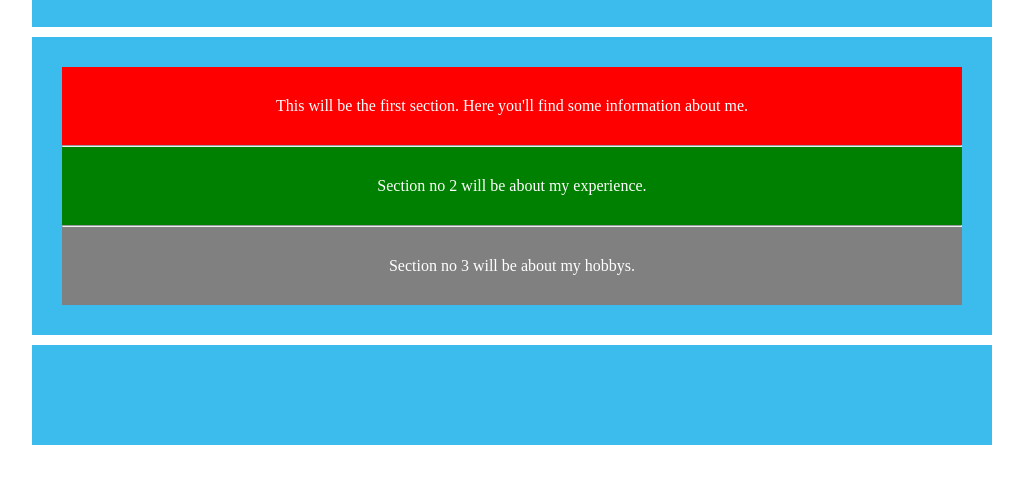
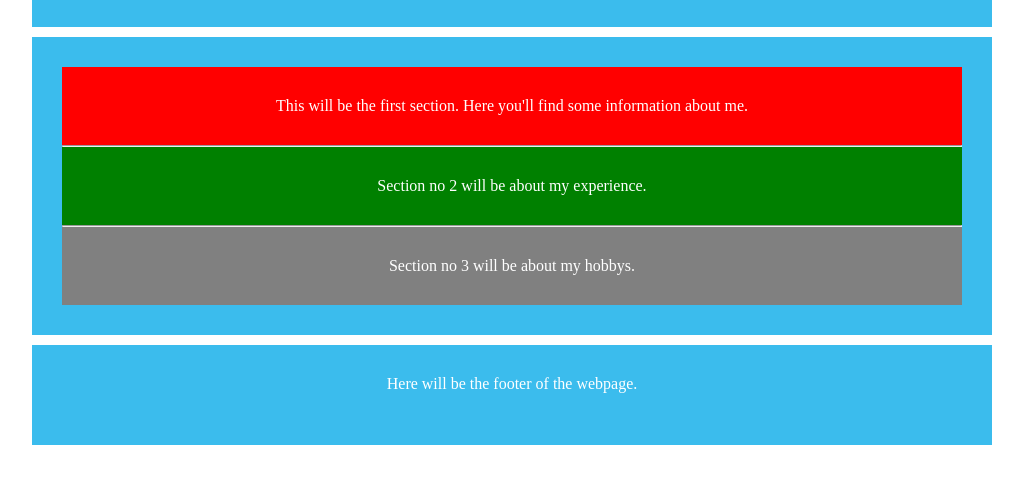
Before and after one commit to mazurmichallogaud/mazurmichallogaud.github.io, a plain HTML site: page index.html in a window 1280 px wide. Shown: the part 186-670 px from the top of the page, without its empty margins (128-1151 px from the left). Drawn offline with Linux system fonts and the light colour scheme.

Commit message:
ready to review @henrykkrzyszczak

```diff
--- a/index.html
+++ b/index.html
@@ -137,6 +137,7 @@
         <div class="section-three">Section no 3 will be about my hobbys.</div>
     </main>
     <footer>
+        <p>Here will be the footer of the webpage.</p>
         <div class="briefing">
             <h2 class="text-for-briefing"></h2>
             <a href="" class="text-btn-for-briefing"></a>
```
